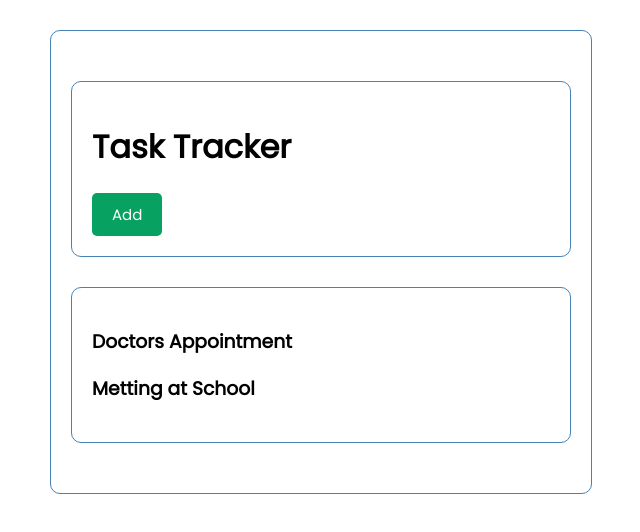
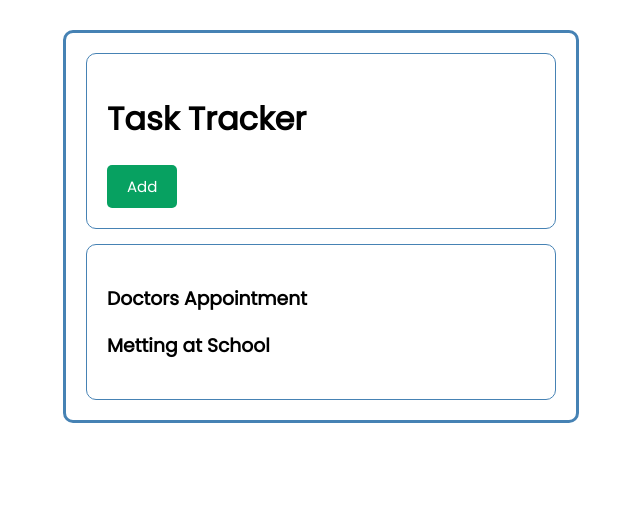
Before and after one commit to RonaldYou/Task-Tracker, a React (Create React App) app: page / in a window 1280 px wide. Shown: the top 532 px of the page, without its empty margins (319-959 px from the left). Built offline with nearby package versions, Linux system fonts and the light colour scheme.

Commit message:
clean up divs

```diff
--- a/src/App.js
+++ b/src/App.js
@@ -5,7 +5,7 @@ import Tasks from './components/Tasks'
 
 const App = ()=> {
   return (
-    <div className='container'>
+    <div className='container2'>
       <div className='container'>
         <Header/>
         <Button/>
--- a/src/index.css
+++ b/src/index.css
@@ -8,7 +8,7 @@ body {
 
 .container {
   max-width: 500px;
-  margin: 30px auto;
+  margin: 15px;
   overflow: auto;
   min-height: 100px;
   border: 1px solid steelblue;
@@ -21,8 +21,8 @@ body {
   margin: 30px auto;
   overflow: auto;
   min-height: 100px;
-  border: 1px solid steelblue;
-  padding: 30px;
+  border: 3px solid steelblue;
+  padding: 5px;
   border-radius: 10px;
 }
 
```
